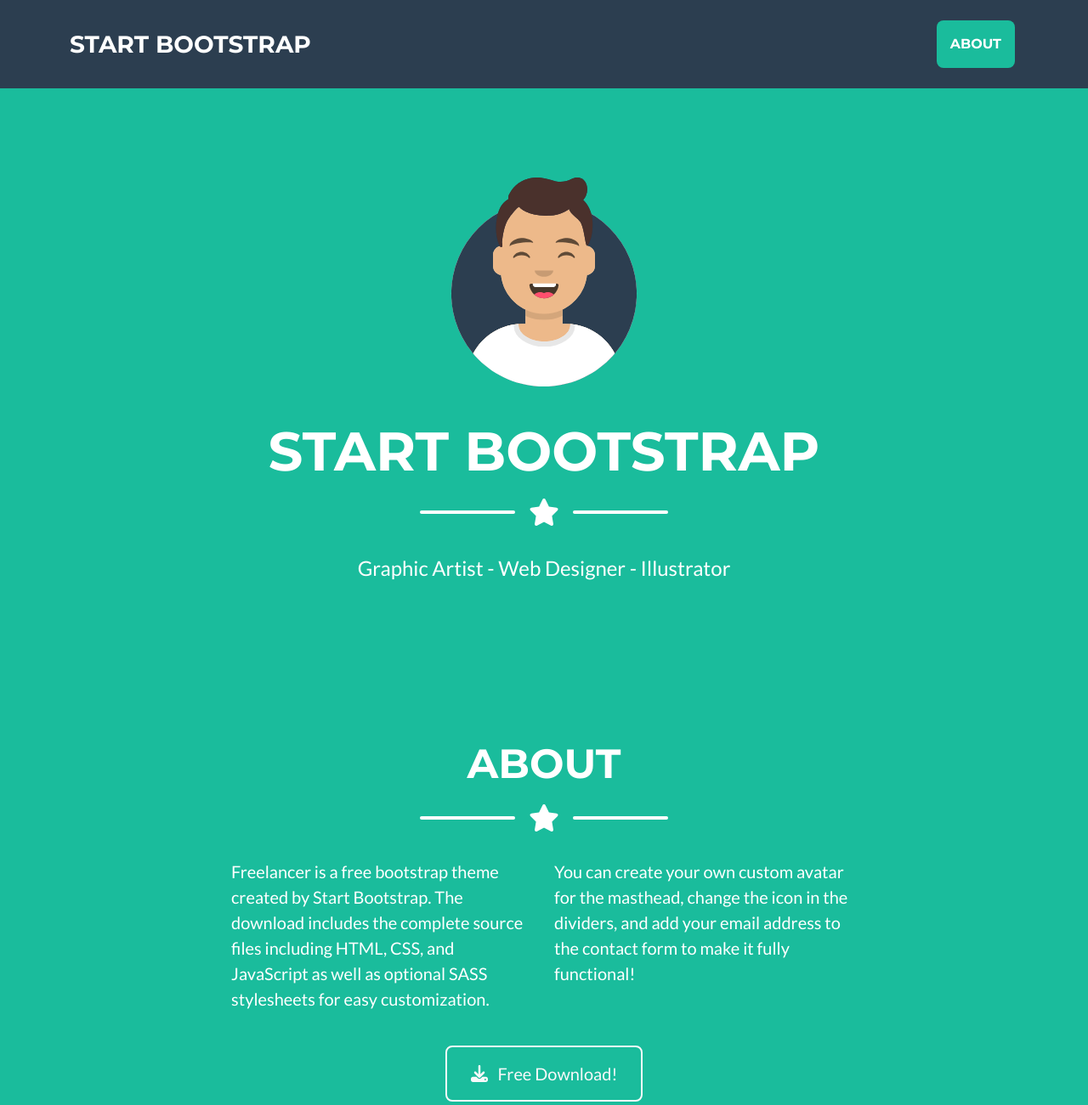
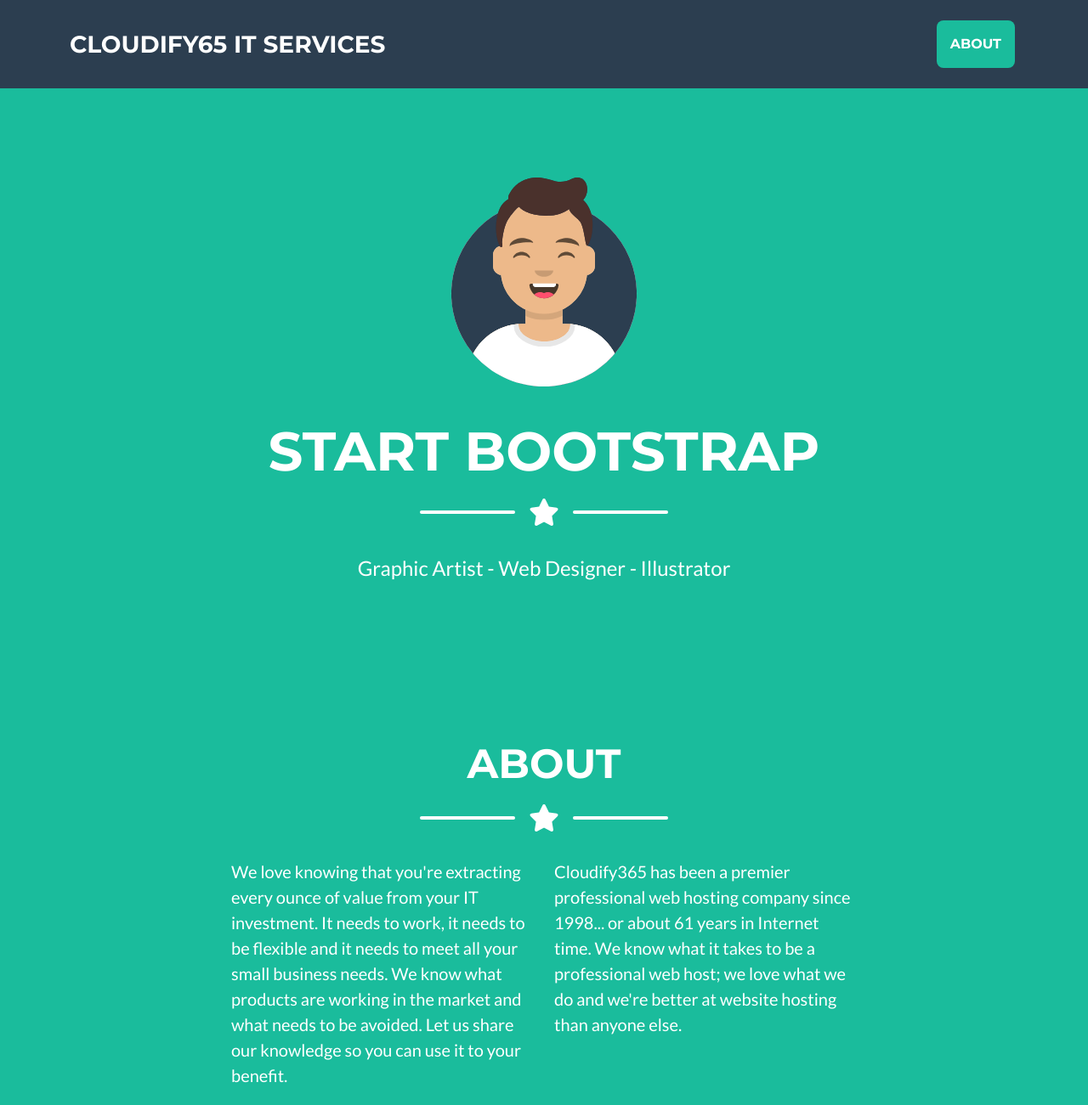
Before and after one commit to darrynparker/cloudify365-githubpages, a plain HTML site: page index.html in a window 1280 px wide. Shown: the top 1301 px of the page at 85% size. Drawn offline with nearby package versions, Linux system fonts and the light colour scheme.

Commit message:
Update index.html

```diff
--- a/index.html
+++ b/index.html
@@ -20,7 +20,7 @@
         <!-- Navigation-->
         <nav class="navbar navbar-expand-lg bg-secondary text-uppercase fixed-top" id="mainNav">
             <div class="container">
-                <a class="navbar-brand" href="#page-top">Start Bootstrap</a>
+                <a class="navbar-brand" href="#page-top">Cloudify65 IT Services</a>
                 <button class="navbar-toggler text-uppercase font-weight-bold bg-primary text-white rounded" type="button" data-bs-toggle="collapse" data-bs-target="#navbarResponsive" aria-controls="navbarResponsive" aria-expanded="false" aria-label="Toggle navigation">
                     Menu
                     <i class="fas fa-bars"></i>
@@ -125,16 +125,21 @@
                 </div>
                 <!-- About Section Content-->
                 <div class="row">
-                    <div class="col-lg-4 ms-auto"><p class="lead">Freelancer is a free bootstrap theme created by Start Bootstrap. The download includes the complete source files including HTML, CSS, and JavaScript as well as optional SASS stylesheets for easy customization.</p></div>
-                    <div class="col-lg-4 me-auto"><p class="lead">You can create your own custom avatar for the masthead, change the icon in the dividers, and add your email address to the contact form to make it fully functional!</p></div>
+                    <div class="col-lg-4 ms-auto"><p class="lead">
+                        We love knowing that you're extracting every ounce of value from your IT investment. It needs to work, it needs to be flexible and it needs to meet all your small business needs. We know what products are working in the market and what needs to be avoided. Let us share our knowledge so you can use it to your benefit.
+                    </p></div>
+                    <div class="col-lg-4 me-auto"><p class="lead">
+Cloudify365 has been a premier professional web hosting company since 1998... or about 61 years in Internet time. We know what it takes to be a professional web host; we love what we do and we're better at website hosting than anyone else.
+                    </p>
+                    </div>
                 </div>
                 <!-- About Section Button-->
-                <div class="text-center mt-4">
+<!--                 <div class="text-center mt-4">
                     <a class="btn btn-xl btn-outline-light" href="https://startbootstrap.com/theme/freelancer/">
                         <i class="fas fa-download me-2"></i>
                         Free Download!
                     </a>
-                </div>
+                </div> -->
             </div>
         </section>
         <!-- Contact Section-->
```
